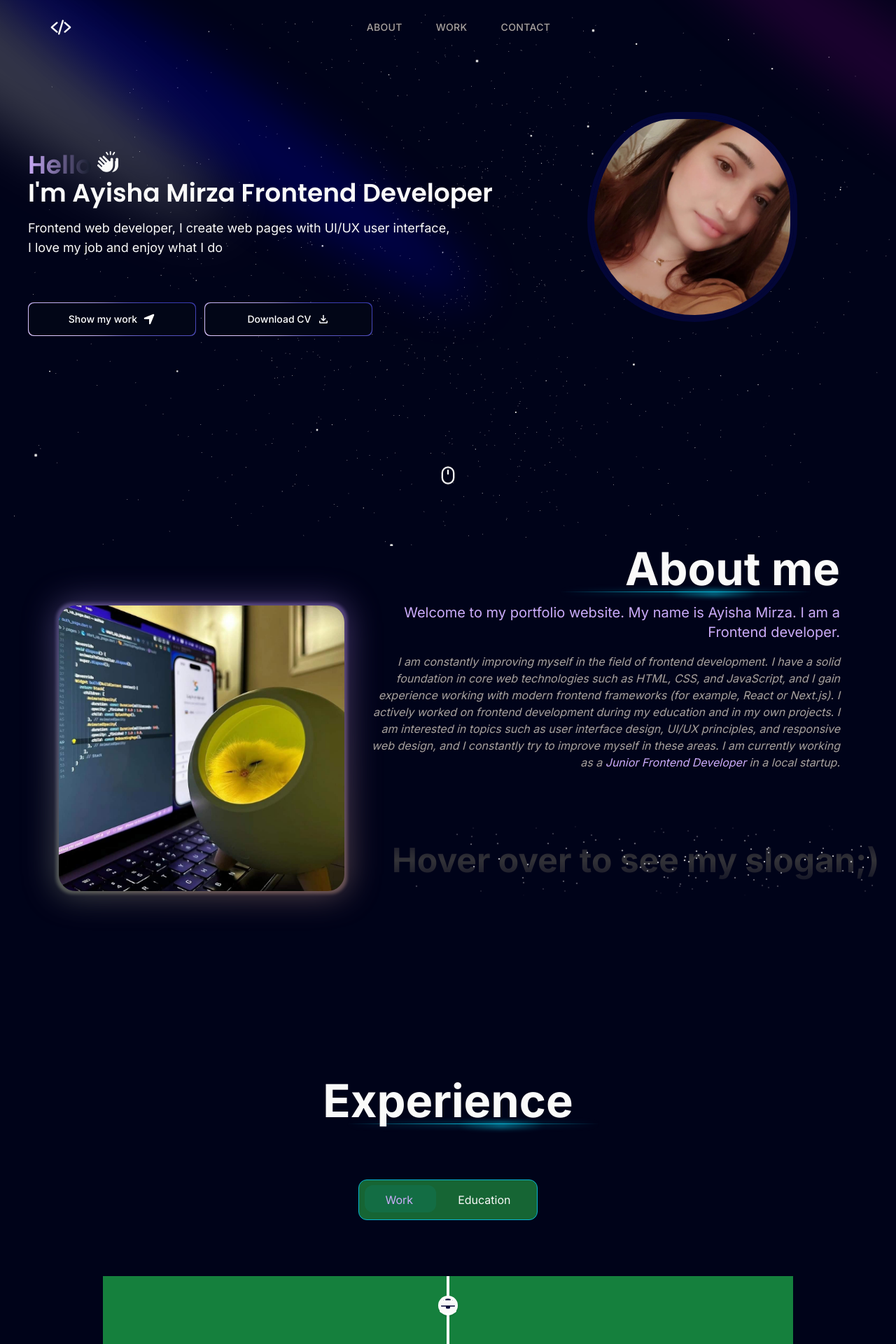
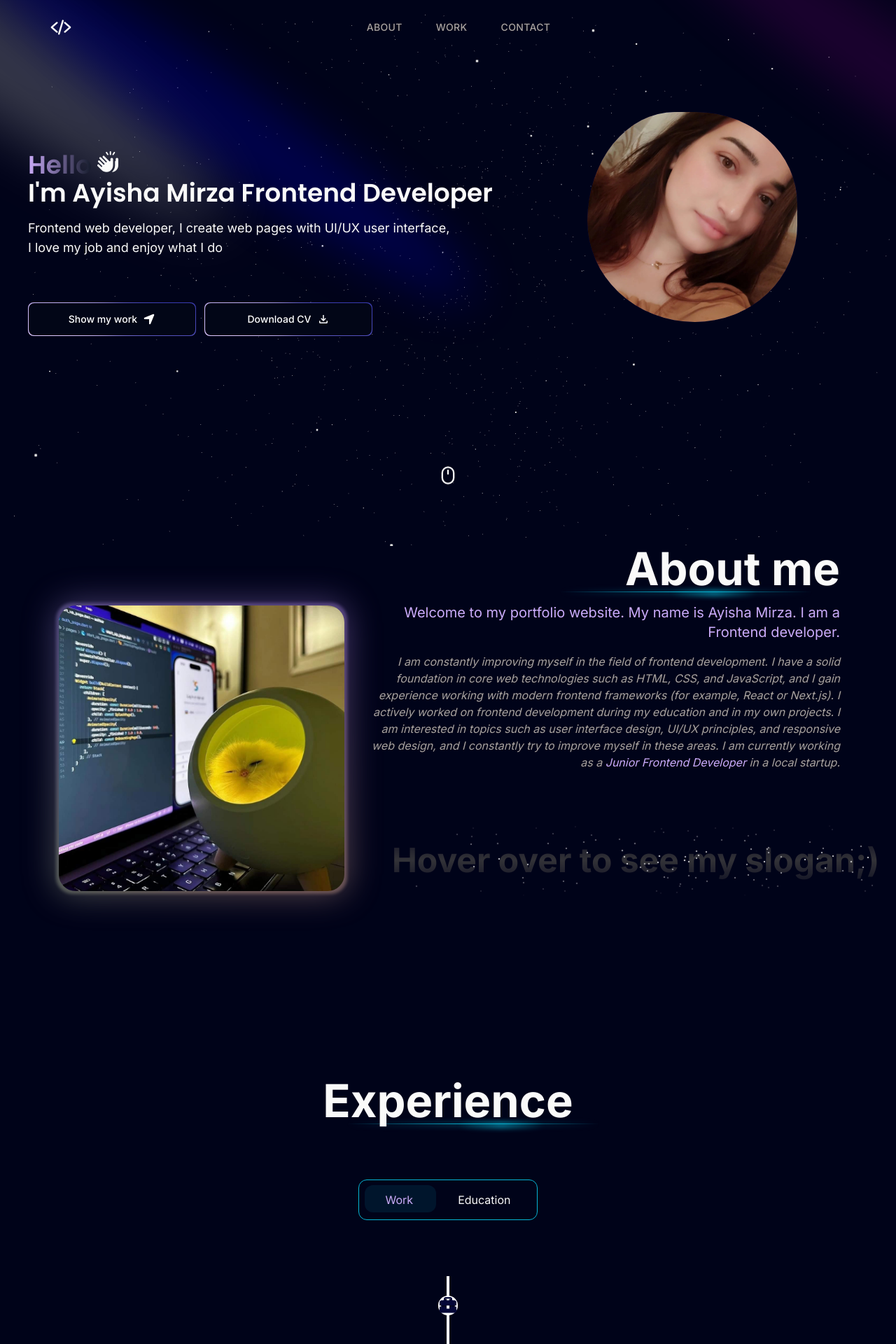
Before and after one commit to ayshenm/MyPotfolioProject, a Next.js app: page / in a window 1280 px wide. Shown: the top 1920 px of the page at 70% size. Built offline with nearby package versions, Linux system fonts and the light colour scheme.

Commit message:
style changed

```diff
--- a/app/globals.css
+++ b/app/globals.css
@@ -91,20 +91,25 @@
   .flex-center-col {
     @apply flex flex-col items-center justify-center;
   }
-  .home_img{
-    background-position: center;
-    background-repeat: no-repeat;
-    background-size: cover;
-    box-shadow: inset 0 0 0 9px rgba(10, 21, 148, 0.3);
-    order: 1;
-    justify-self: center;
-    width: 300px;
-    height: 300px;
+  .home_img {
+    @apply w-[300px] h-[300px] bg-center bg-no-repeat bg-cover order-1 justify-self-center;
+    @apply shadow-[inset_0_0_0_9px_rgba(10,21,148,0.3)];
     animation: profile_animate 8s ease-in-out infinite 1s;
-    border:5px solid #030637;
-   }
+    @apply border-[5px_solid_#030637];
+  }
 }
 
+@keyframes profile_animate {
+  0% {
+    border-radius: 60% 40% 30% 70%/60% 30% 70% 40%;
+  }
+  50% {
+    border-radius: 30% 60% 70% 40%/50% 60% 30% 60%;
+  }
+  100% {
+    border-radius: 60% 40% 30% 70%/60% 30% 70% 40%;
+  }
+}
 /* animations */
 
 @keyframes movingbackground {
@@ -127,16 +132,15 @@
   }
 }
 
-
-@keyframes profile_animate{
-  0%{
-      border-radius: 60% 40% 30% 70%/60% 30% 70% 40%;
+@keyframes profile_animate {
+  0% {
+    border-radius: 60% 40% 30% 70%/60% 30% 70% 40%;
   }
-  50%{
-      border-radius: 30% 60% 70% 40%/50% 60% 30% 60%;
+  50% {
+    border-radius: 30% 60% 70% 40%/50% 60% 30% 60%;
   }
-  100%{
-      border-radius: 60% 40% 30% 70%/60% 30% 70% 40%;
+  100% {
+    border-radius: 60% 40% 30% 70%/60% 30% 70% 40%;
   }
 }
 
--- a/src/sections/experience/components/timeline.tsx
+++ b/src/sections/experience/components/timeline.tsx
@@ -16,7 +16,7 @@ interface IProps {
 
 const Timeline: FC<IProps> = ({ data }) => {
   return (
-    <VerticalTimeline className="bg-green-700">
+    <VerticalTimeline>
       {data.map((item) => {
         return (
           <VerticalTimelineElement
@@ -33,13 +33,11 @@ const Timeline: FC<IProps> = ({ data }) => {
             }}
             date={item.date}
             iconStyle={{
-              background: "#030637",
-              color: "#30637",
+              background: "var(--primary)",
+              color:"#030637",
               width: 20,
               height: 20,
               marginLeft: "-10px",
-              zIndex:"100",
-              padding:"10px"
             }}
             // eslint-disable-next-line react/jsx-no-undef
             icon={item.type === "experience" ? <FaBriefcase /> : <FaGraduationCap />}
--- a/src/sections/experience/index.tsx
+++ b/src/sections/experience/index.tsx
@@ -29,7 +29,7 @@ const Experience = () => {
       <div className="px-5 lg:custom-px relative">
         <div
           className={cn(
-            "flex justify-center relative border mx-auto w-[16rem] py-3 px-2 border-primary rounded-xl gap-x-4 lg:gap-x-10 mb-20  after:bg-cyan-500/10 after:block after:absolute after:top-[7px] after:translate-x-0 after:left-2 after:w-[40%] after:h-[70%] after:rounded-xl after:z-10 after:transition-transform after:duration-300 bg-green-800",
+            "flex justify-center relative border mx-auto w-[16rem] py-3 px-2 border-primary rounded-xl gap-x-4 lg:gap-x-10 mb-20  after:bg-cyan-500/10 after:block after:absolute after:top-[7px] after:translate-x-0 after:left-2 after:w-[40%] after:h-[70%] after:rounded-xl after:z-10 after:transition-transform after:duration-300",
             {
               " after:translate-x-[96%] after:w-[46%]": active === "education",
             }
--- a/tailwind.config.ts
+++ b/tailwind.config.ts
@@ -83,6 +83,7 @@ const config = {
         sm: "calc(var(--radius) - 4px)",
       },
       keyframes: {
+
         meteor: {
           "0%": { transform: "rotate(215deg) translateX(0)", opacity: "1" },
           "70%": { opacity: "1" },
@@ -91,6 +92,7 @@ const config = {
             opacity: "0",
           },
         },
+
         "accordion-down": {
           from: { height: "0" },
           to: { height: "var(--radix-accordion-content-height)" },
```
